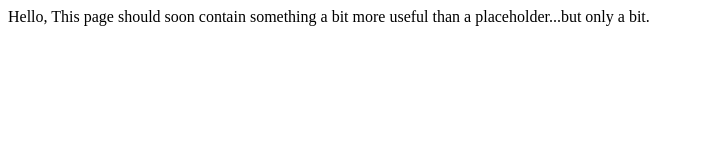
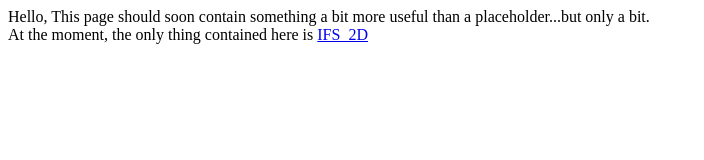
Before and after one commit to MatrixCat/matrixcat.github.io, a plain HTML site: page index.html in a window 1280 px wide. Shown: the whole page, without its empty margins (0-704 px from the left). Drawn offline with Linux system fonts and the light colour scheme.

Commit message:
Update index.html

```diff
--- a/index.html
+++ b/index.html
@@ -1,6 +1,7 @@
 <html>
   <body>
     Hello,
-    This page should soon contain something a bit more useful than a placeholder...but only a bit.
+    This page should soon contain something a bit more useful than a placeholder...but only a bit.<br>
+    At the moment, the only thing contained here is <a href="http://matrixcat.github.io/ifs_2d/">IFS_2D</a>
   </body>
 </html>
```
